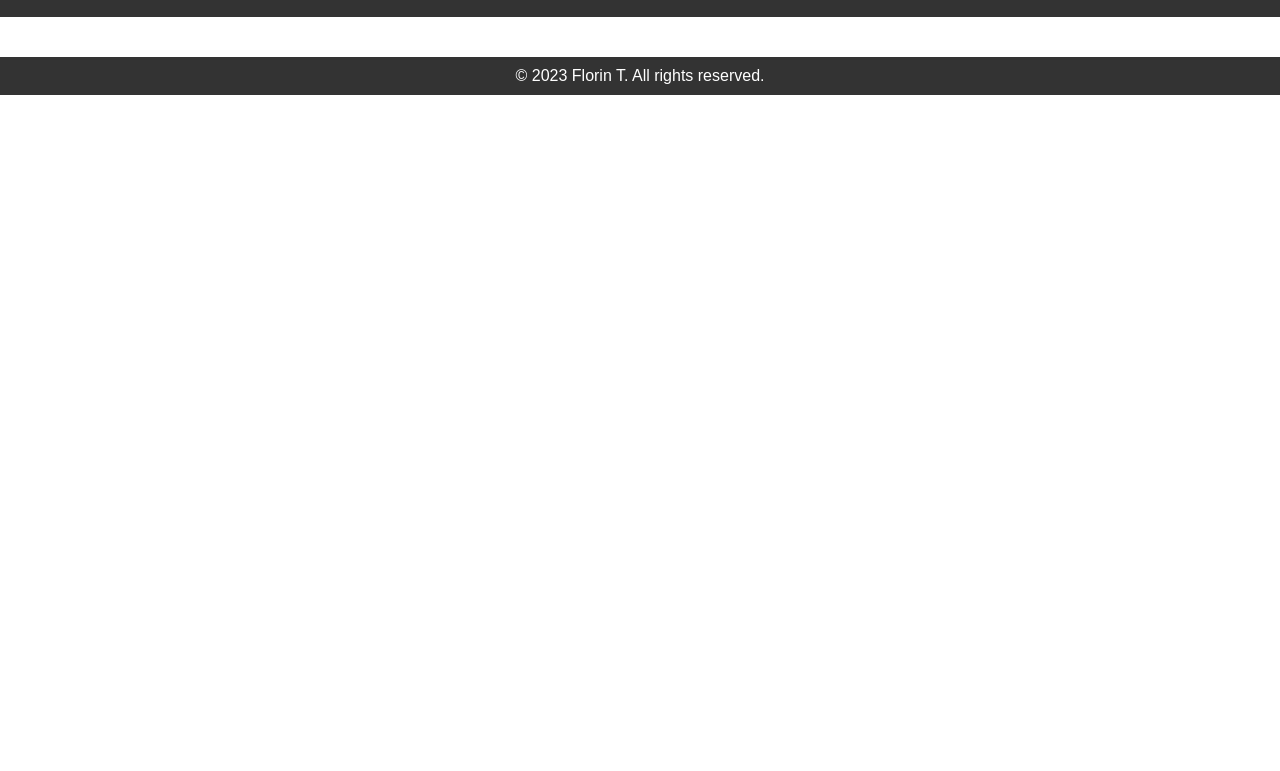
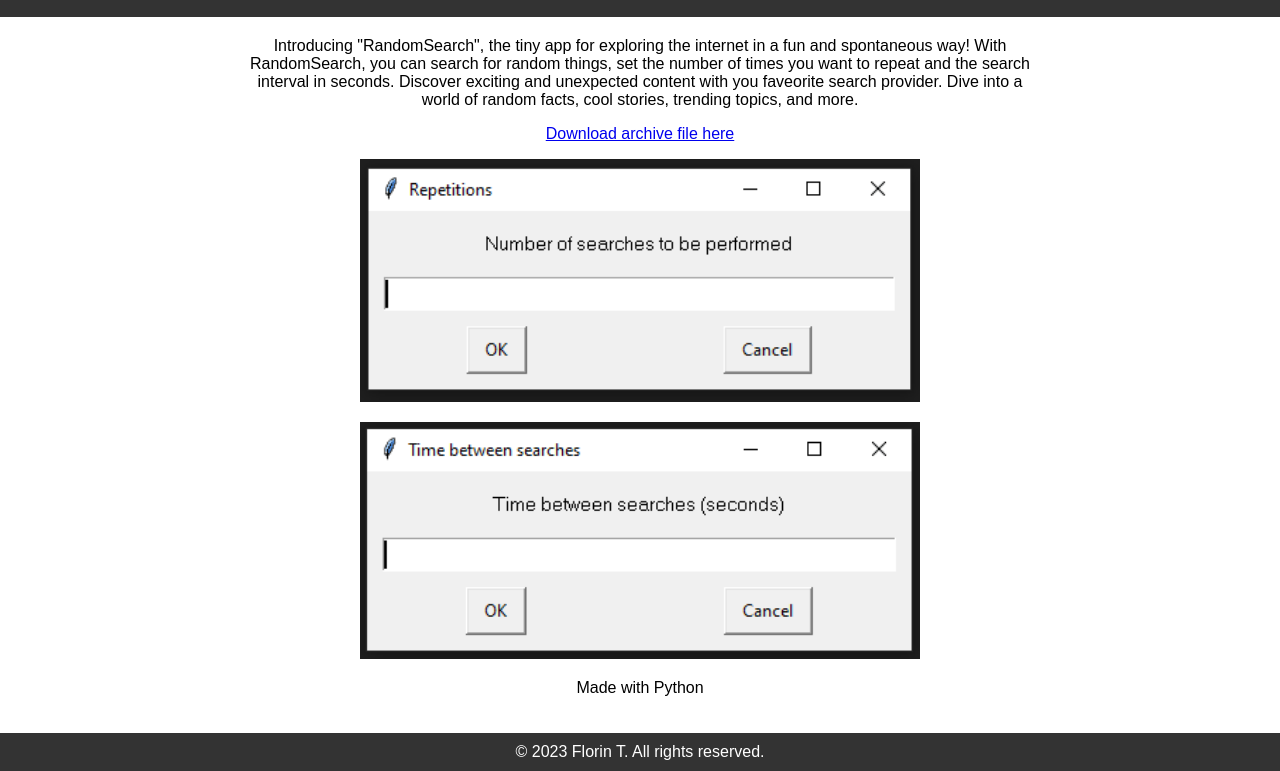
Before and after one commit to raojwi/mycodingpassion, a plain HTML site: page index.html in a window 1280 px wide. Shown: the part 60-831 px from the top of the page. Before the commit the page ends 800 px from the top, so only its background shows below. Drawn offline with Linux system fonts and the light colour scheme.

Commit message:
Searcher

```diff
--- a/index.html
+++ b/index.html
@@ -10,7 +10,15 @@
   </header>
 
   <main>
-
+    Introducing "RandomSearch", the tiny app for exploring the internet in a fun and spontaneous way!
+    With RandomSearch, you can search for random things, set the number of times you want to repeat and the search interval in seconds.
+    Discover exciting and unexpected content with you faveorite search provider. Dive into a world of random facts, cool stories, trending topics, and more.
+    <p><a href="resources\RandomSearch.7z">Download archive file here</a></p>
+<p> </p>
+    <img src="resources/screen1.png" width="70%"></img>
+<p> </p>
+    <img src="resources/screen2.png" width="70%"></img>
+<p> Made with Python</p>
   </main>
 
   <footer>
--- a/styles.css
+++ b/styles.css
@@ -19,6 +19,7 @@ body {
     max-width: 800px;
     margin: 0 auto;
     padding: 20px;
+    text-align: center;
   }
 
   footer {
```
Also changed, not shown: resources/screen1.png (added), resources/screen2.png (added), 1 other file.
